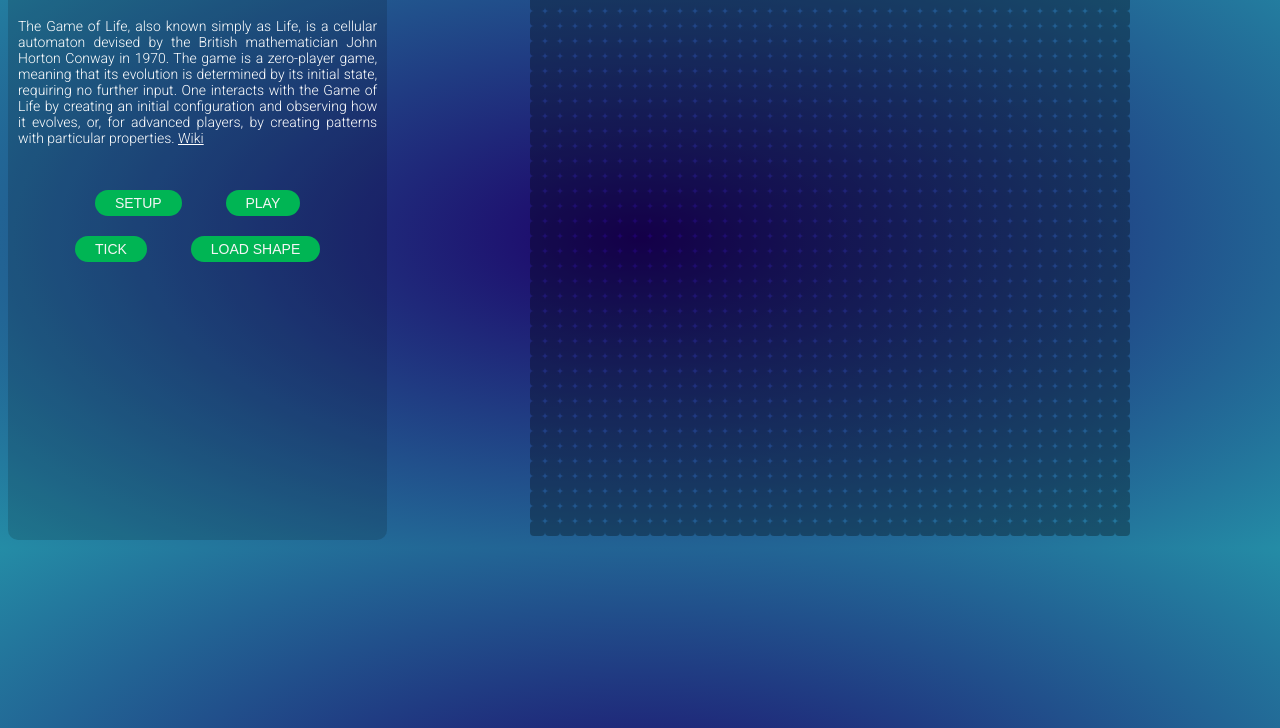
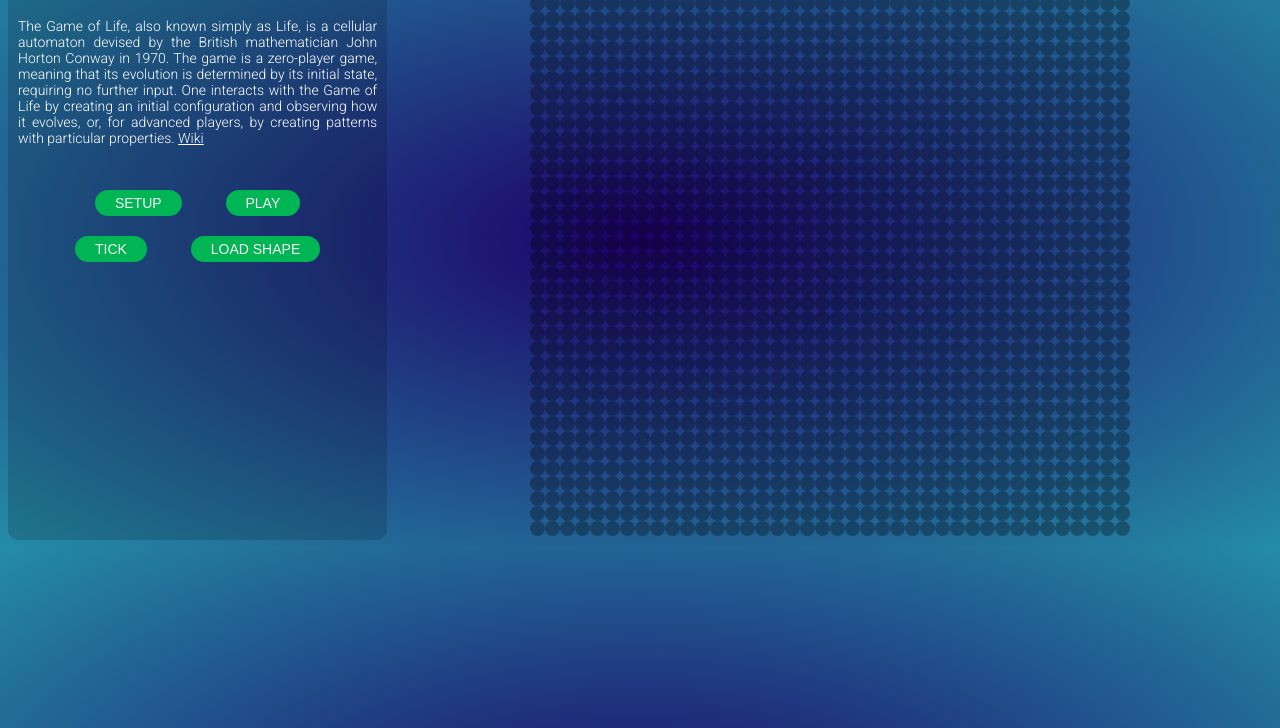
Before and after one commit to scespinoza/scespinoza.github.io, a plain HTML site: page projects/game-of-life/index.html in a window 1280 px wide. Shown: the part 72-800 px from the top of the page. Drawn offline with Linux system fonts and the light colour scheme.

```diff
--- a/projects/game-of-life/index.html
+++ b/projects/game-of-life/index.html
@@ -6,6 +6,7 @@
     <meta http-equiv="X-UA-Compatible" content="ie=edge">
     <script type="text/javascript" src="d3/d3.js"></script>
     <link rel="stylesheet" href="style.css">
+    <link rel="icon" href="icon.png">
     <title>The Game of Life</title>
 </head>
 <body>
--- a/projects/game-of-life/main.js
+++ b/projects/game-of-life/main.js
@@ -47,8 +47,8 @@
         .append("g")
         .append("rect")
         .attr("class", "dead")
-        .attr("rx", 4)
-        .attr("ry", 4)
+        .attr("rx", 15)
+        .attr("ry", 15)
         .attr("x", function(d){
             return d.x;
         })
```
Also changed, not shown: projects/game-of-life/icon.png (added), projects/game-of-life/icon.svg (added).
